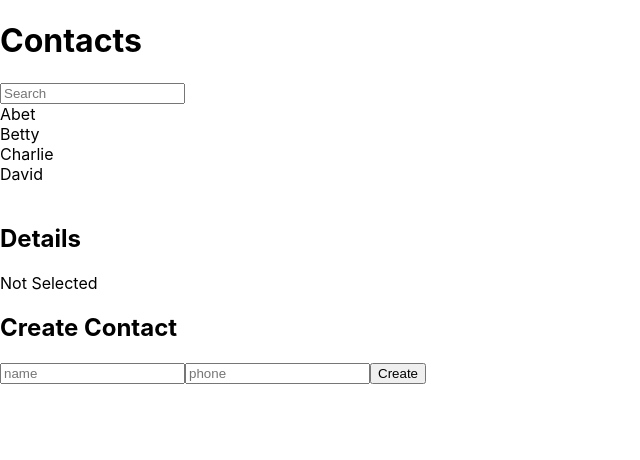
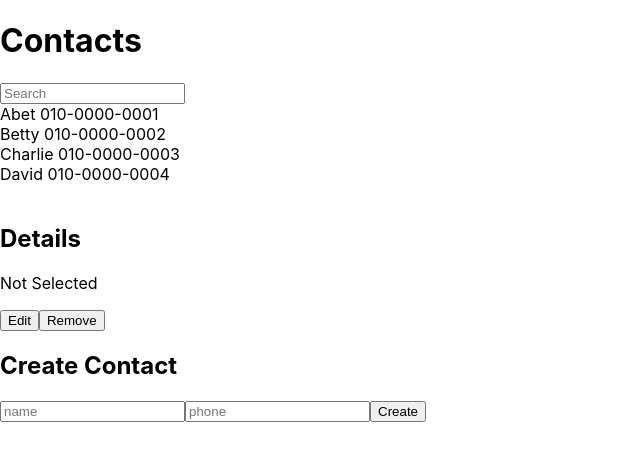
Before and after one commit to meenzoon/reactexample, a React (Create React App) app: page / in a window 1280 px wide. Shown: the top 460 px of the page, without its empty margins (0-640 px from the left). Built offline with nearby package versions, Linux system fonts and the light colour scheme.

Commit message:
section 4-6

```diff
--- a/src/components/Contact.js
+++ b/src/components/Contact.js
@@ -49,6 +49,10 @@
         });
     }
     handleRemove() {
+        if(this.state.selectedKey < 0){
+            return;
+        }
+
         this.setState({
             contactData: update(this.state.contactData, {$splice: [[this.state.selectedKey, 1]]}),
             selectedKey: -1
@@ -96,7 +100,10 @@
                 <br/>
                 <ContactDetails
                     isSelected={this.state.selectedKey !== -1}
-                    contact={this.state.contactData[this.state.selectedKey]}/>
+                    contact={this.state.contactData[this.state.selectedKey]}
+                    onRemove={this.handleRemove}
+                    onEdit={this.handleEdit}
+                />
                 <ContactCreate
                     onCreate={this.handleCreate}
                 />
--- a/src/components/ContactDetails.js
+++ b/src/components/ContactDetails.js
@@ -1,6 +1,45 @@
 import React from 'react';
 
 export default class ContactDetails extends React.Component {
+    constructor(props) {
+        super(props);
+
+        this.state = {
+            isEdit: false,
+            name: '',
+            phone: ''
+        }
+
+        this.handleChange = this.handleChange.bind(this);
+        this.handleToggle = this.handleToggle.bind(this);
+        this.handleEdit = this.handleEdit.bind(this);
+    }
+
+    handleChange(e) {
+        let nextState = {};
+        nextState[e.target.name] = e.target.value;
+        this.setState(nextState);
+    }
+
+    handleToggle() {
+        if(!this.state.isEdit){
+            this.setState({
+                name: this.props.contact.name,
+                phone: this.props.contact.phone
+            });
+        } else {
+            this.handleEdit();
+        }
+        // setState 비동기형식(tip)
+        this.setState({
+            isEdit: !this.state.isEdit
+        });
+    }
+
+    handleEdit() {
+        this.props.onEdit(this.state.name, this.state.phone);
+    }
+
     render(){
 
         const details = (
@@ -9,6 +48,32 @@
                 <p>{this.props.contact.phone}</p>
             </div>
         );
+
+        const edit = (
+            <div>
+                <p>
+                    <input
+                        type="text"
+                        name="name"
+                        placeholder="name"
+                        value={this.state.name}
+                        onChange={this.handleChange}
+                    />
+                </p>
+                <p>
+                    <input
+                        type="text"
+                        name="phone"
+                        placeholder="phone"
+                        value={this.state.phone}
+                        onChange={this.handleChange}
+                    />
+                </p>
+            </div>
+        );
+
+        const view = this.state.isEdit ? edit : details;
+
         const blank = (
             <div>Not Selected</div>
         );
@@ -16,7 +81,13 @@
         return (
             <div>
                 <h2>Details</h2>
-                {this.props.isSelected ? details: blank}
+                {this.props.isSelected ? view: blank}
+                <p>
+                    <button onClick={this.handleToggle}>
+                        {this.state.isEdit ? 'OK' : 'Edit'}
+                    </button>
+                    <button onClick={this.props.onRemove}>Remove</button>
+                </p>
             </div>
         );
     }
@@ -26,5 +97,7 @@
     contact: {
         name: 'Steven',
         phone: '010-1234-5678'
-    }
+    },
+    onRemove: () => { console.error('onRemove no defined'); },
+    onEdit: () => { console.error('onEdit no defined'); }
 }
--- a/src/components/ContactInfo.js
+++ b/src/components/ContactInfo.js
@@ -3,7 +3,7 @@
 export default class ContactInfo extends React.Component {
     render() {
         return (
-            <div onClick={this.props.onClick}>{this.props.contact.name}</div>
+            <div onClick={this.props.onClick}>{this.props.contact.name} {this.props.contact.phone}</div>
         )
     }
 };
```
